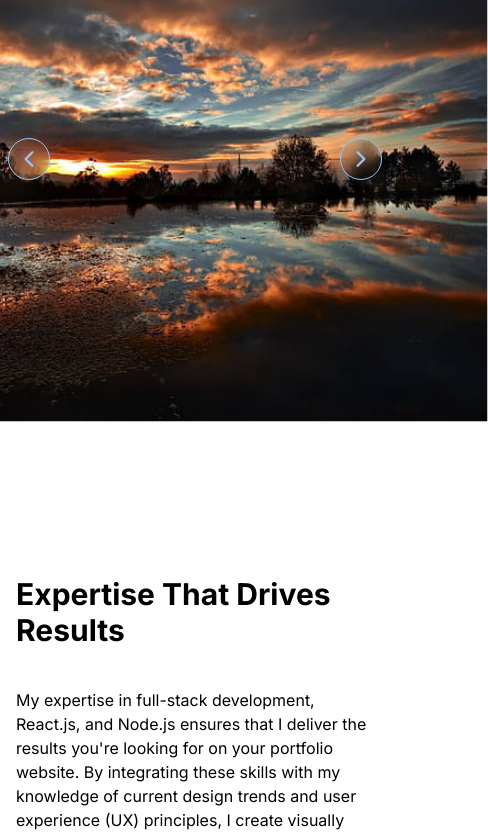
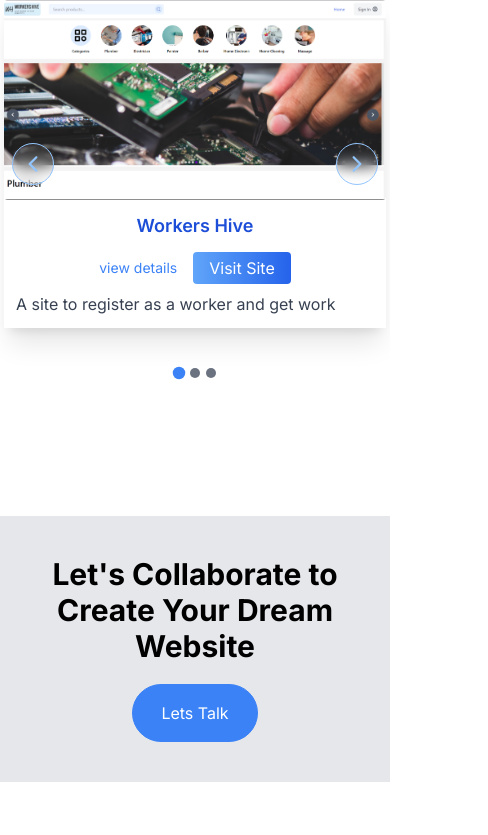
Before and after one commit to chinmaya-kumar-behera/portfolio, a Next.js app in the folder web/: page / in a window 390 px wide. Shown: the part 5880-6715 px from the top of the page, 488 px wide, since content can reach past the window. Built offline with nearby package versions, Linux system fonts and the light colour scheme.

Commit message:
UI modification

```diff
--- a/web/app/page.js
+++ b/web/app/page.js
@@ -71,11 +71,9 @@
         <Skills />
 
         <Project />
-        <Skills />
       </section>
 
-
-      <section className="bg-gray-200 relative mx-auto">
+      <section className="bg-gray-200 relative mx-auto mt-10">
         <PageContainer>
           <div className="space-y-5 py-10 lg:py-20">
             <div className="w-full text-center font-bold text-3xl lg:text-4xl">
@@ -87,11 +85,12 @@
               <ContactButton className={"px-7 py-3"} />
             </div>
           </div>
-          <div className="py-20">
-            <Contact />
-          </div>
         </PageContainer>
       </section>
+
+      <PageContainer>
+        <div className="py-10 lg:py-20"><Contact /></div>
+      </PageContainer>
     </main>
   );
 }
--- a/web/views/project/Project.js
+++ b/web/views/project/Project.js
@@ -1,13 +1,171 @@
-import { useRef, useState, useEffect } from "react";
+// import { useRef, useState, useEffect } from "react";
+// import photo from "../../_asssets/images/demo.jpg";
+// import { IoIosArrowBack, IoIosArrowForward } from "react-icons/io";
+// import { PageContainer } from "@/components/shared";
+
+// const Project = () => {
+//   const [scale, setScale] = useState(false);
+//   const [activeIndex, setActiveIndex] = useState(0);
+//   const containerRef = useRef(null);
+//   const [numImages, setNumImages] = useState(5);
+
+//   useEffect(() => {
+//     const handleScroll = () => {
+//       const { scrollTop, scrollHeight, clientHeight } =
+//         document.documentElement;
+//       const windowHeight = window.innerHeight;
+//       const distanceToBottom = scrollHeight - scrollTop - clientHeight;
+
+//       if (distanceToBottom > windowHeight) {
+//         setScale(true);
+//       } else {
+//         setScale(false);
+//       }
+//     };
+
+//     window.addEventListener("scroll", handleScroll);
+//     return () => window.removeEventListener("scroll", handleScroll);
+//   }, []);
+
+//   useEffect(() => {
+//     setNumImages(5);
+//   }, []);
+
+//   useEffect(() => {
+//     if (activeIndex !== 0 && activeIndex !== numImages - 1) {
+//       const scrollWidth = containerRef.current.scrollWidth;
+//       const cardWidth = containerRef.current.children[activeIndex].clientWidth;
+//       const leftOffset = containerRef.current.children[activeIndex].offsetLeft;
+//       const viewportWidth = window.innerWidth;
+//       if (leftOffset + cardWidth / 2 < viewportWidth / 2) {
+//         containerRef.current.scrollTo({
+//           left: 0,
+//           behavior: "smooth",
+//         });
+//       } else if (scrollWidth - leftOffset - cardWidth / 2 < viewportWidth / 2) {
+//         containerRef.current.scrollTo({
+//           left: scrollWidth - viewportWidth,
+//           behavior: "smooth",
+//         });
+//       } else {
+//         containerRef.current.scrollTo({
+//           left: leftOffset + cardWidth / 2 - viewportWidth / 2,
+//           behavior: "smooth",
+//         });
+//       }
+//     }
+//   }, [activeIndex, numImages]);
+
+//   const handleDotClick = (index) => {
+//     setActiveIndex(index);
+//   };
+
+//   const handleLeftScroll = () => {
+//     if (activeIndex == 0) return;
+//     setActiveIndex((prevIndex) => Math.max(prevIndex - 1, 0));
+//   };
+
+//   const handleRightScroll = () => {
+//     if (activeIndex == 4) return;
+
+//     setActiveIndex((prevIndex) => Math.min(prevIndex + 1, numImages - 1));
+//   };
+
+//   return (
+//     <main id="projects" className="min-h-screen">
+//       <PageContainer className={"px-4 lg:px-0 py-5"}>
+//         <div className="flex flex-col lg:flex-row py-10 lg:py-20 gap-10 lg:gap-20">
+//           <div className="w-full lg:w-1/2 flex flex-col font-bold text-3xl lg:text-5xl">
+//             <h1 className="">Some of My Notable Projects</h1>
+//           </div>
+
+//           <div className="w-full lg:w-1/2">
+//             One of my standout achievements includes developing a custom web
+//             application for a fintech startup that enabled real-time transaction
+//             tracking, ensuring efficient and secure operations.
+//           </div>
+//         </div>
+//       </PageContainer>
+
+//       <div className="max-h-[500px] lg:px-0 relative">
+//         <div
+//           className={` ${
+//             !scale ? "scale-120" : "scale-50"
+//           } transition-all duration-500`}
+//         >
+//           <div
+//             className="relative flex gap-5 items-center  overflow-hidden"
+//             ref={containerRef}
+//           >
+//             {[...Array(numImages)].map((_, index) => (
+//               <div
+//                 key={index}
+//                 className={`min-w-[100vw] sm:min-w-[50%]  h-[350px] md:h-[400px] lg:h-[450px] ${
+//                   activeIndex === index ? "scale-150" : "scale-100"
+//                 }`}
+//               >
+//                 <img
+//                   src={photo.src}
+//                   className="object-cover object-center h-full w-full"
+//                   alt={`Image ${index + 1}`}
+//                 />
+//               </div>
+//             ))}
+//           </div>
+
+//           <div className="h-[50px] flex justify-center gap-1 items-center absolute bottom-0 left-0 right-0">
+//             {[...Array(numImages)].map((_, index) => (
+//               <div
+//                 key={index}
+//                 onClick={() => handleDotClick(index)}
+//                 className={`h-3 w-3 rounded-full ${
+//                   index === activeIndex ? "bg-gray-900" : "bg-gray-500"
+//                 } cursor-pointer`}
+//               ></div>
+//             ))}
+//           </div>
+//         </div>
+
+//         {numImages > 0 && (
+//           <>
+//             <button
+//               className="absolute top-1/2 left-2 transform -translate-y-1/2 p-2 z-10 rounded-full border border-blue-300 group hover:border-blue-500 backdrop-filter backdrop-blur bg-opacity-50 transition-all hover:shadow-xl shadow-white"
+//               onClick={handleLeftScroll}
+//               disabled={activeIndex === 0}
+//             >
+//               <IoIosArrowBack className="text-blue-300 group-hover:text-blue-500 text-2xl" />
+//             </button>
+
+//             <button
+//               className="absolute top-1/2 right-2 transform -translate-y-1/2 p-2 z-10 rounded-full border border-blue-300 group hover:border-blue-500 backdrop-filter backdrop-blur bg-opacity-50 transition-all hover:shadow-xl shadow-white"
+//               onClick={handleRightScroll}
+//               disabled={activeIndex === numImages - 1}
+//             >
+//               <IoIosArrowForward className="text-blue-300 group-hover:text-blue-500 text-2xl" />
+//             </button>
+//           </>
+//         )}
+//       </div>
+//     </main>
+//   );
+// };
+
+// export default Project;
+
+"use client";
+import { Accordion, PageContainer } from "@/components/shared";
+import React, { useEffect, useState } from "react";
+import ProjectCard from "./components/ProjectCard";
+import { ProjectLists } from "./project.doc";
 import photo from "../../_asssets/images/demo.jpg";
 import { IoIosArrowBack, IoIosArrowForward } from "react-icons/io";
-import { PageContainer } from "@/components/shared";
+import ProjectDetails from "./components/ProjectDetails";
 
 const Project = () => {
-  const [scale, setScale] = useState(false);
-  const [activeIndex, setActiveIndex] = useState(0);
-  const containerRef = useRef(null);
-  const [numImages, setNumImages] = useState(5);
+  const [scale, setScale] = useState();
+  const [projectId, setProjectId] = useState(1);
+  const [projectDetails, setProjectDetails] = useState(null)
+  const [projectModal,setProjectModal] = useState(false)
 
   useEffect(() => {
     const handleScroll = () => {
@@ -22,63 +180,33 @@
         setScale(false);
       }
     };
-
     window.addEventListener("scroll", handleScroll);
     return () => window.removeEventListener("scroll", handleScroll);
   }, []);
 
-  useEffect(() => {
-    setNumImages(5);
-  }, []);
 
   useEffect(() => {
-    if (activeIndex !== 0 && activeIndex !== numImages - 1) {
-      const scrollWidth = containerRef.current.scrollWidth;
-      const cardWidth = containerRef.current.children[activeIndex].clientWidth;
-      const leftOffset = containerRef.current.children[activeIndex].offsetLeft;
-      const viewportWidth = window.innerWidth;
-      if (leftOffset + cardWidth / 2 < viewportWidth / 2) {
-        containerRef.current.scrollTo({
-          left: 0,
-          behavior: "smooth",
-        });
-      } else if (scrollWidth - leftOffset - cardWidth / 2 < viewportWidth / 2) {
-        containerRef.current.scrollTo({
-          left: scrollWidth - viewportWidth,
-          behavior: "smooth",
-        });
-      } else {
-        containerRef.current.scrollTo({
-          left: leftOffset + cardWidth / 2 - viewportWidth / 2,
-          behavior: "smooth",
-        });
-      }
-    }
-  }, [activeIndex, numImages]);
+    setProjectDetails(ProjectLists.find((el) => projectId == el.id));
+  }, [projectId]);
 
-  const handleDotClick = (index) => {
-    setActiveIndex(index);
+  const onDotClick = (id) => {
+    setProjectId(id);
+  }
+
+  const onLeftArrowClick = () => {
+    if (projectId > 1) setProjectId((prev) => prev - 1);
   };
-
-  const handleLeftScroll = () => {
-    if(activeIndex == 0) return
-    setActiveIndex((prevIndex) => Math.max(prevIndex - 1, 0));
-  };
-
-  const handleRightScroll = () => {
-    if (activeIndex == 4) return;
-
-    setActiveIndex((prevIndex) => Math.min(prevIndex + 1, numImages - 1));
+  const onRightArrowClick = () => {
+    if (projectId < ProjectLists.length) setProjectId((prev) => prev + 1);
   };
 
   return (
-    <main id="projects" className="min-h-screen">
-      <PageContainer className={"px-4 lg:px-0 py-5"}>
+    <main id="projects" className="min-h-screen space-y-3">
+      <PageContainer className={"px-4 lg:px-0 py-5 lg:py-0"}>
         <div className="flex flex-col lg:flex-row py-10 lg:py-20 gap-10 lg:gap-20">
           <div className="w-full lg:w-1/2 flex flex-col font-bold text-3xl lg:text-5xl">
             <h1 className="">Some of My Notable Projects</h1>
           </div>
-
           <div className="w-full lg:w-1/2">
             One of my standout achievements includes developing a custom web
             application for a fintech startup that enabled real-time transaction
@@ -87,67 +215,78 @@
         </div>
       </PageContainer>
 
-      <div className="max-h-[500px] lg:px-0 relative">
+      <div className="w-full flex justify-center p-1 lg:p-0">
         <div
           className={` ${
-            !scale ? "scale-150" : "scale-100"
+            !scale ? "scale-100" : "scale-100"
           } transition-all duration-500`}
         >
-          <div
-            className="relative flex gap-5 items-center  overflow-hidden"
-            ref={containerRef}
-          >
-            {[...Array(numImages)].map((_, index) => (
-              <div
-                key={index}
-                className={`min-w-[100vw] sm:min-w-[50%] lg:min-w-[33%] h-[350px] md:h-[400px] lg:h-[450px] ${
-                  activeIndex === index ? "scale-100" : ""
-                }`}
-              >
-                <img
-                  src={photo.src}
-                  className="object-cover object-center h-full w-full"
-                  alt={`Image ${index + 1}`}
-                />
-              </div>
-            ))}
-          </div>
-
-          {/* <div className="h-[50px] flex justify-center gap-1 items-center absolute bottom-0 left-0 right-0">
-            {[...Array(numImages)].map((_, index) => (
-              <div
-                key={index}
-                onClick={() => handleDotClick(index)}
-                className={`h-3 w-3 rounded-full ${
-                  index === activeIndex ? "bg-gray-900" : "bg-gray-500"
-                } cursor-pointer`}
-              ></div>
-            ))}
-          </div> */}
-        </div>
-
-        {numImages > 0 && (
-          <>
+          <div className="relative flex gap-5 items-center justify-center ">
             <button
-              className="absolute top-1/2 left-2 transform -translate-y-1/2 p-2 z-10 rounded-full border border-blue-300 group hover:border-blue-500 backdrop-filter backdrop-blur bg-opacity-50 transition-all hover:shadow-xl shadow-white"
-              onClick={handleLeftScroll}
-              disabled={activeIndex === 0}
+              className="md:hidden absolute top-1/2 left-2 transform -translate-y-1/2 p-2 z-0 rounded-full border border-blue-300 group hover:border-blue-500 backdrop-filter backdrop-blur bg-opacity-50 transition-all hover:shadow-xl shadow-white"
+              onClick={onLeftArrowClick}
+              disabled={projectId === 0}
             >
               <IoIosArrowBack className="text-blue-300 group-hover:text-blue-500 text-2xl" />
             </button>
+            <button
+              className="hidden md:block p-2 z-0 rounded-full group backdrop-filter backdrop-blur bg-opacity-50 transition-all text-shadow disabled:cursor-no-drop"
+              onClick={onLeftArrowClick}
+              disabled={projectId === 1}
+            >
+              <IoIosArrowBack className="text-blue-600 group-hover:text-blue-400 text-5xl" />
+            </button>
 
+            <div className="">
+              {projectDetails && (
+                <ProjectCard
+                  onClick={() => setProjectModal(true)}
+                  data={projectDetails}
+                />
+              )}
+            </div>
+
+            {/* right arrow */}
             <button
-              className="absolute top-1/2 right-2 transform -translate-y-1/2 p-2 z-10 rounded-full border border-blue-300 group hover:border-blue-500 backdrop-filter backdrop-blur bg-opacity-50 transition-all hover:shadow-xl shadow-white"
-              onClick={handleRightScroll}
-              disabled={activeIndex === numImages - 1}
+              className="md:hidden absolute top-1/2 right-2 transform -translate-y-1/2 p-2 z-0 rounded-full border border-blue-300 group hover:border-blue-500 backdrop-filter backdrop-blur bg-opacity-50 transition-all hover:shadow-xl shadow-white"
+              onClick={onRightArrowClick}
+              disabled={ProjectLists.length === projectId}
             >
               <IoIosArrowForward className="text-blue-300 group-hover:text-blue-500 text-2xl" />
             </button>
-          </>
-        )}
+
+            <button
+              className="hidden md:block p-2 z-0 rounded-full group backdrop-filter backdrop-blur bg-opacity-50 transition-all text-shadow disabled:cursor-no-drop"
+              onClick={onRightArrowClick}
+              disabled={ProjectLists.length === projectId}
+            >
+              <IoIosArrowForward className="text-blue-600 group-hover:text-blue-400 text-5xl" />
+            </button>
+          </div>
+
+          <div className="flex justify-center gap-1.5 items-center mt-10">
+            {ProjectLists.map((el, ind) => (
+              <div
+                key={ind}
+                className={`h-2.5 w-2.5 rounded-full ${
+                  ind + 1 == projectId ? "bg-blue-500 scale-125" : "bg-gray-500"
+                } `}
+                onClick={() => onDotClick(ind + 1)}
+              ></div>
+            ))}
+          </div>
+        </div>
       </div>
+      {projectModal && (
+        <ProjectDetails
+          isOpen={projectModal}
+          onClose={() => setProjectModal(false)}
+          projects={ProjectLists}
+          projectId={projectId}
+          setProjectId={setProjectId}
+        />
+      )}
     </main>
   );
 };
-
 export default Project;
--- a/web/views/project/components/ProjectCard.js
+++ b/web/views/project/components/ProjectCard.js
@@ -1,28 +1,60 @@
+import Button from '@/components/UI/Button';
 import { THEME_COLOR } from '@/constant/color.constant';
 import React from 'react'
 
 const ProjectCard = ({ onClick, data }) => {
+  const onVisitSite = (e) => {
+    e.stopPropagation();
+    window.open(data.websiteLink, "_blank");
+  }
 
   return (
-    <div
-      className={`w-full h-fit bg-gray-100 p-2 space-y-3 border rounded` }
-      name="1"
-      onClick={onClick}
-    >
-      <div className={``}>
-        <img
-          src={data.thumbnaiil.src}
-          className="h-full w-full object-center object-cover rounded-md"
-        />
-      </div>
-      <div className="text-[16px] lg:text-lg">
-        <h5
-          className="font-barlow-semi-condensed"
-          style={{ color: THEME_COLOR }}
-        >
-          <strong> {data.projectTitle}</strong> -{" "}
-          <span className=" text-gray-700">{data.description}</span>
-        </h5>
+    // <div
+    //   className={`w-full h-fit bg-gray-100 p-2 space-y-3 border rounded` }
+    //   name="1"
+    //   onClick={onClick}
+    // >
+    //   <div className={``}>
+    //     <img
+    //       src={data.thumbnaiil.src}
+    //       className="h-full w-full object-center object-cover rounded-md"
+    //     />
+    //   </div>
+    //   <div className="text-[16px] lg:text-lg">
+    //     <h5
+    //       className="font-barlow-semi-condensed"
+    //       style={{ color: THEME_COLOR }}
+    //     >
+    //       <strong> {data.projectTitle}</strong> -{" "}
+    //       <span className=" text-gray-700">{data.description}</span>
+    //     </h5>
+    //   </div>
+    // </div>
+
+    <div className="" onClick={onClick}>
+      <div className="min-w-full full md:min-w-1/2 md:w-1/2 lg:w-1/3 lg:max-w-1/3 shadow-xl">
+        <div className="max-w-3xl h-[200px] md:h-[350px] lg:h-[400px]">
+          <img
+            src={data.thumbnaiil.src}
+            className="object-cover object-center h-full w-full rounded"
+          />
+        </div>
+        <div className="p-3 space-y-2">
+          <div className="flex flex-col md:flex-row justify-between items-center gap-3">
+            <h3 className="font-semibold text-lg md:text-2xl text-blue-700">
+              {data.projectTitle}
+            </h3>
+            <div className="flex gap-4">
+              <button className='text-blue-500 hover:underline text-sm'>view details</button>
+              <Button className={"px-4 py-1"} onClick={onVisitSite}>
+                <span className="sm:text-sm">Visit Site</span>
+              </Button>
+            </div>
+          </div>
+          <div className="">
+            <span className=" text-gray-700">{data.description}</span>
+          </div>
+        </div>
       </div>
     </div>
   );
```
Also changed, not shown: web/views/contact/Contact.js (+5 -4 lines).
